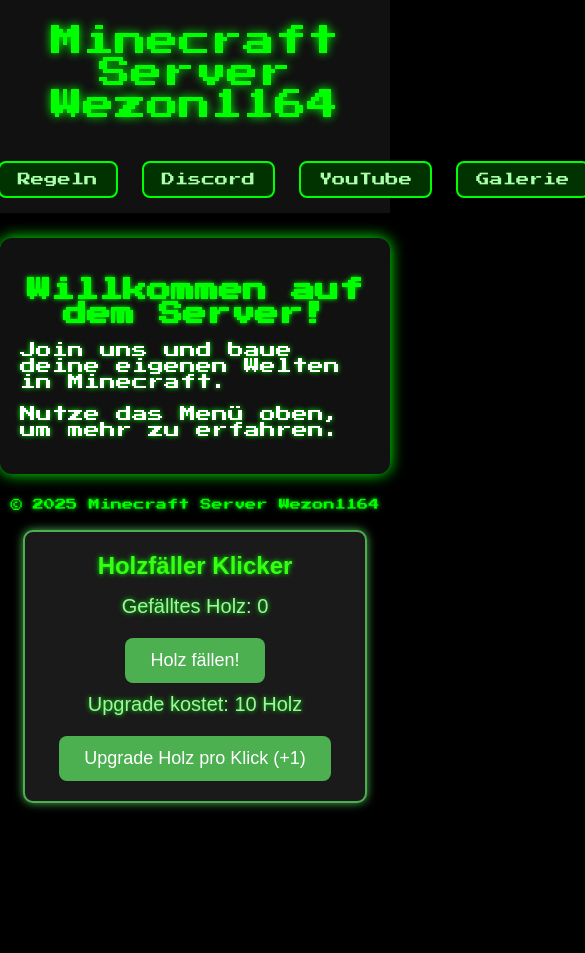
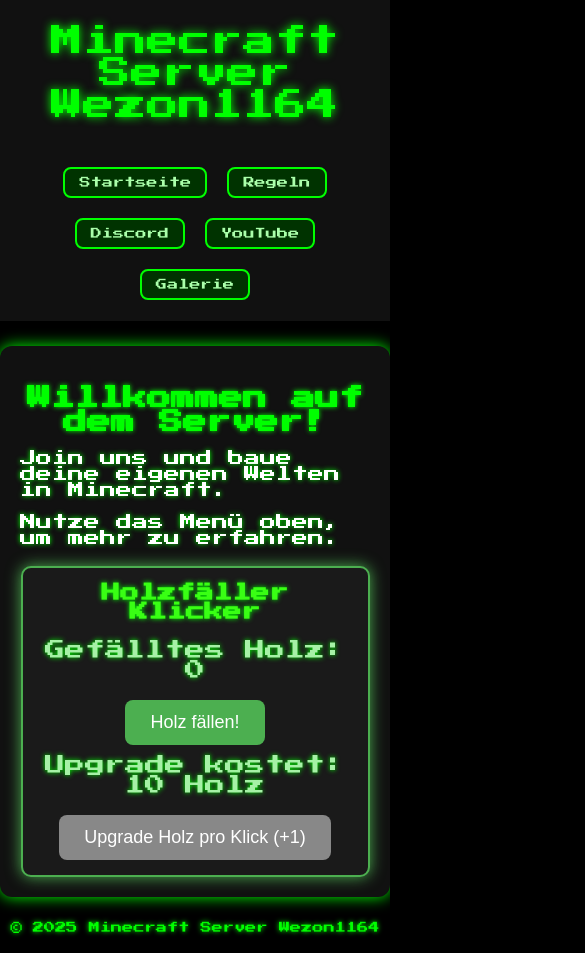
Before and after one commit to wezon1164/wezon1164.github.io, a plain HTML site: page index.html in a window 390 px wide. Shown: the whole page, 585 px wide, since content can reach past the window. Before the commit the page ends 844 px from the top, so only its background shows below. Drawn offline with Linux system fonts and the light colour scheme.

Commit message:
Update index.html

```diff
--- a/index.html
+++ b/index.html
@@ -43,9 +43,11 @@
     transition: background-color 0.3s, color 0.3s;
   }
 
-  nav button:hover {
+  nav button:hover,
+  nav button:focus {
     background-color: #00ff00;
     color: #003300;
+    outline: none;
   }
 
   section {
@@ -55,6 +57,11 @@
     border-radius: 12px;
     padding: 20px;
     box-shadow: 0 0 15px #00ff00;
+    display: none;
+  }
+
+  section.active {
+    display: block;
   }
 
   h2 {
@@ -80,8 +87,10 @@
     font-weight: bold;
   }
 
-  a:hover {
+  a:hover,
+  a:focus {
     text-decoration: underline;
+    outline: none;
   }
 
   /* Galerie für Bilder */
@@ -104,8 +113,10 @@
     background-color: #222;
   }
 
-  .gallery img:hover {
+  .gallery img:hover,
+  .gallery img:focus {
     transform: scale(1.1);
+    outline: none;
   }
 
   footer {
@@ -114,89 +125,21 @@
     font-size: 0.7em;
     margin: 20px 0;
   }
-</style>
-<script>
-  function showSection(id) {
-    document.querySelectorAll('section').forEach(sec => {
-      sec.style.display = 'none';
-    });
-    document.getElementById(id).style.display = 'block';
-  }
-  window.onload = () => {
-    showSection('startseite');
-  }
-</script>
-</head>
-<body>
-<header>Minecraft Server Wezon1164</header>
-<nav>
-  <button onclick="showSection('startseite')">Startseite</button>
-  <button onclick="showSection('regeln')">Regeln</button>
-  <button onclick="showSection('discord')">Discord</button>
-  <button onclick="showSection('youtube')">YouTube</button>
-  <button onclick="showSection('galerie')">Galerie</button>
-</nav>
 
-<section id="startseite">
-  <h2>Willkommen auf dem Server!</h2>
-  <p>Join uns und baue deine eigenen Welten in Minecraft.</p>
-  <p>Nutze das Menü oben, um mehr zu erfahren.</p>
-</section>
-
-<section id="regeln" style="display:none;">
-  <h2>Regeln auf dem Server</h2>
-  <ul class="rules">
-    <li>Kein Griefing oder Hacken!</li>
-    <li>Sei respektvoll zu anderen Spielern.</li>
-    <li>Kein Spam oder Werbung.</li>
-    <li>Folge den Anweisungen der Admins.</li>
-    <li>Benutze deinen gesunden Menschenverstand.</li>
-  </ul>
-</section>
-
-<section id="discord" style="display:none;">
-  <h2>Discord Server Beitreten</h2>
-  <p>Hier kannst du unserem Discord Server beitreten:</p>
-  <p><a href="https://discord.gg/xjpRj57cqJ" target="_blank" rel="noopener noreferrer">Discord Server Link</a></p>
-</section>
-
-<section id="youtube" style="display:none;">
-  <h2>Besuche unseren YouTube Kanal</h2>
-  <p>Schau dir unsere Minecraft Videos an:</p>
-  <p><a href="https://www.youtube.com/@Wezon1164" target="_blank" rel="noopener noreferrer">Wezon1164 auf YouTube</a></p>
-</section>
-
-<section id="galerie" style="display:none;">
-  <h2>Minecraft Galerie</h2>
-  <div class="gallery">
-    <img src="https://crafatar.com/avatars/2da0f9b6-91b9-48cd-851e-03bca07a3c3c?size=160" alt="Technoblade" title="Technoblade" />
-    <img src="https://crafatar.com/avatars/dream?size=160" alt="Dream" title="Dream" />
-    <img src="https://crafatar.com/avatars/8667ba71-b85a-4004-af54-457a9734eed7?size=160" alt="Qauvis" title="Qauvis" />
-    <img src="https://static.wikia.nocookie.net/minecraft_gamepedia/images/2/21/Creeper.png" alt="Creeper" title="Creeper" style="background:#000; border-radius: 16px;"/>
-  </div>
-</section>
-
-<footer>
-  &copy; 2025 Minecraft Server Wezon1164
-</footer>
-</body>
-</html>
-
-<style>
-  /* Styles für das Klicker-Spiel */
+  /* Klicker-Spiel Styles */
   #clicker-game {
     background: #1a1a1a;
     border: 2px solid #4caf50;
     border-radius: 10px;
     padding: 20px;
-    width: 300px;
-    margin: 20px auto;
+    width: 320px;
+    margin: 20px auto 0 auto;
     color: #a6f1a6;
-    font-family: 'Minecraft', Arial, sans-serif;
+    font-family: 'Press Start 2P', cursive;
     text-align: center;
-    box-shadow: 0 0 10px #4caf50;
+    box-shadow: 0 0 15px #4caf50;
   }
-  #clicker-game h2 {
+  #clicker-game h3 {
     margin-top: 0;
     color: #39ff14;
   }
@@ -211,8 +154,10 @@
     cursor: pointer;
     transition: background-color 0.3s ease;
   }
-  #clicker-game button:hover {
+  #clicker-game button:hover,
+  #clicker-game button:focus {
     background-color: #36b636;
+    outline: none;
   }
   #score, #upgrade-cost {
     font-size: 20px;
@@ -222,17 +167,100 @@
     background-color: #888;
     cursor: not-allowed;
   }
+
+  /* Responsive */
+  @media (max-width: 400px) {
+    #clicker-game {
+      width: 90%;
+      padding: 15px;
+    }
+    nav {
+      flex-wrap: wrap;
+      gap: 8px;
+    }
+    nav button {
+      margin: 6px 6px;
+      padding: 8px 14px;
+      font-size: 0.7em;
+    }
+  }
 </style>
+<script>
+  function showSection(id) {
+    document.querySelectorAll('section').forEach(sec => {
+      sec.classList.remove('active');
+    });
+    document.getElementById(id).classList.add('active');
+  }
 
-<div id="clicker-game">
-  <h2>Holzfäller Klicker</h2>
-  <div id="score">Gefälltes Holz: 0</div>
-  <button id="click-wood">Holz fällen!</button>
-  <div id="upgrade-cost">Upgrade kostet: 10 Holz</div>
-  <button id="upgrade-button">Upgrade Holz pro Klick (+1)</button>
-</div>
+  window.onload = () => {
+    showSection('startseite');
+  }
+</script>
+</head>
+<body>
+<header>Minecraft Server Wezon1164</header>
+<nav>
+  <button onclick="showSection('startseite')" aria-controls="startseite" aria-selected="true">Startseite</button>
+  <button onclick="showSection('regeln')" aria-controls="regeln">Regeln</button>
+  <button onclick="showSection('discord')" aria-controls="discord">Discord</button>
+  <button onclick="showSection('youtube')" aria-controls="youtube">YouTube</button>
+  <button onclick="showSection('galerie')" aria-controls="galerie">Galerie</button>
+</nav>
+
+<section id="startseite" class="active" tabindex="0">
+  <h2>Willkommen auf dem Server!</h2>
+  <p>Join uns und baue deine eigenen Welten in Minecraft.</p>
+  <p>Nutze das Menü oben, um mehr zu erfahren.</p>
+
+  <div id="clicker-game" aria-label="Holzfäller Klicker Spiel">
+    <h3>Holzfäller Klicker</h3>
+    <div id="score" aria-live="polite">Gefälltes Holz: 0</div>
+    <button id="click-wood" aria-describedby="score">Holz fällen!</button>
+    <div id="upgrade-cost">Upgrade kostet: 10 Holz</div>
+    <button id="upgrade-button" disabled>Upgrade Holz pro Klick (+1)</button>
+  </div>
+</section>
+
+<section id="regeln" tabindex="0">
+  <h2>Regeln auf dem Server</h2>
+  <ul class="rules">
+    <li>Kein Griefing oder Hacken!</li>
+    <li>Sei respektvoll zu anderen Spielern.</li>
+    <li>Kein Spam oder Werbung.</li>
+    <li>Folge den Anweisungen der Admins.</li>
+    <li>Benutze deinen gesunden Menschenverstand.</li>
+  </ul>
+</section>
+
+<section id="discord" tabindex="0">
+  <h2>Discord Server Beitreten</h2>
+  <p>Hier kannst du unserem Discord Server beitreten:</p>
+  <p><a href="https://discord.gg/xjpRj57cqJ" target="_blank" rel="noopener noreferrer">Discord Server Link</a></p>
+</section>
+
+<section id="youtube" tabindex="0">
+  <h2>Besuche unseren YouTube Kanal</h2>
+  <p>Schau dir unsere Minecraft Videos an:</p>
+  <p><a href="https://www.youtube.com/@Wezon1164" target="_blank" rel="noopener noreferrer">Wezon1164 auf YouTube</a></p>
+</section>
+
+<section id="galerie" tabindex="0">
+  <h2>Minecraft Galerie</h2>
+  <div class="gallery">
+    <img src="https://crafatar.com/avatars/2da0f9b6-91b9-48cd-851e-03bca07a3c3c?size=160" alt="Technoblade" title="Technoblade" tabindex="0" />
+    <img src="https://crafatar.com/avatars/dream?size=160" alt="Dream" title="Dream" tabindex="0" />
+    <img src="https://crafatar.com/avatars/8667ba71-b85a-4004-af54-457a9734eed7?size=160" alt="Qauvis" title="Qauvis" tabindex="0" />
+    <img src="https://static.wikia.nocookie.net/minecraft_gamepedia/images/2/21/Creeper.png" alt="Creeper" title="Creeper" style="background:#000; border-radius: 16px;" tabindex="0" />
+  </div>
+</section>
+
+<footer>
+  &copy; 2025 Minecraft Server Wezon1164
+</footer>
 
 <script>
+  // Klicker-Spiel Logik
   let score = 0;
   let woodPerClick = 1;
   let upgradeCost = 10;
@@ -263,3 +291,6 @@
   }
 
   updateUI();
+</script>
+</body>
+</html>
```
